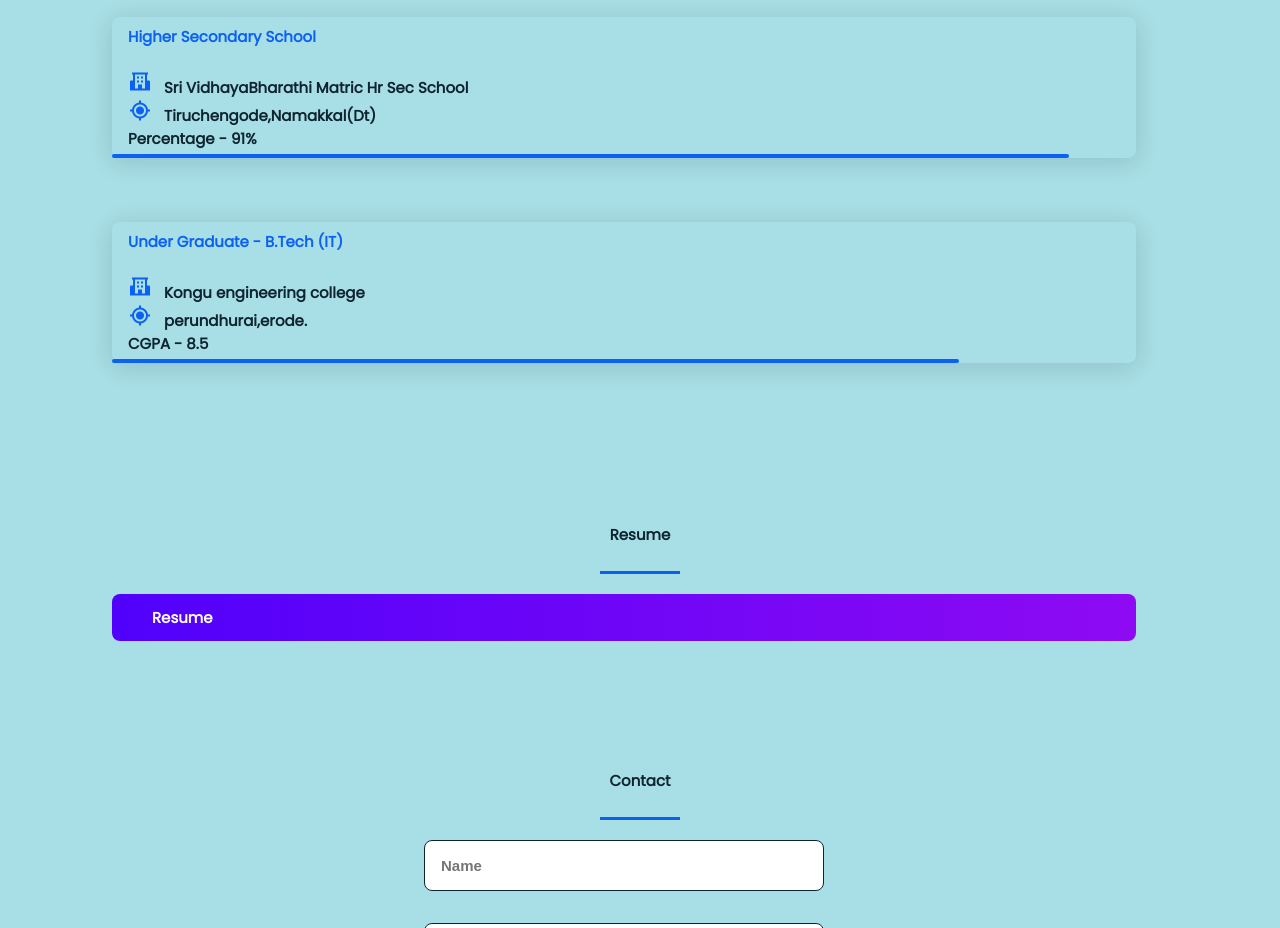
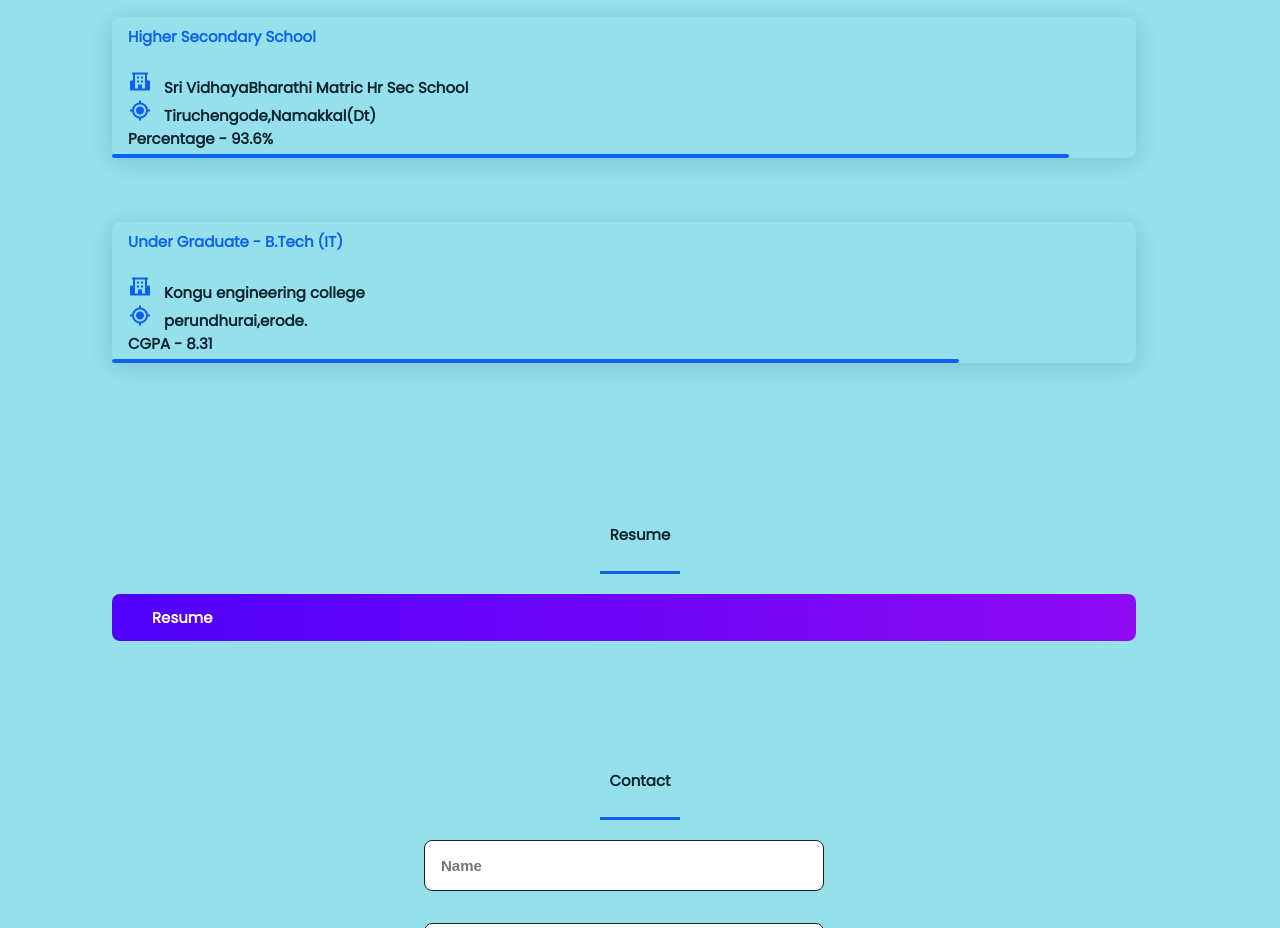
Before and after one commit to reshreshu/setup_ci, a plain HTML site: page index.html in a window 1280 px wide. Shown: the part 3520-4448 px from the top of the page. Drawn offline with nearby package versions, Linux system fonts and the light colour scheme; a script that the page names is missing.

Commit message:
final push

```diff
--- a/index.html
+++ b/index.html
@@ -203,7 +203,7 @@ Beyond academics, I have presented papers and posters at various technical event
                         <span class="education_name">Sri VidhayaBharathi Matric Hr Sec School</span><br>
                         <i class='bx bx-current-location location_icon' ></i>
                         <span class="location_name">Tiruchengode,Namakkal(Dt)</span><br>
-                        <span class="school_percentage">Percentage - 91%</span>
+                        <span class="school_percentage">Percentage - 93.6%</span>
                     </div>
                     <div class="school_bar school_hsc"></div>
                 </div>
@@ -219,7 +219,7 @@ Beyond academics, I have presented papers and posters at various technical event
                         <span class="location_name">
                             perundhurai,erode.
                         </span><br>
-                        <span class="school_percentage">CGPA - 8.5</span>
+                        <span class="school_percentage">CGPA - 8.31</span>
                     </div>
                     <div class="school_bar school_ug"></div>
                 </div>
--- a/style.css
+++ b/style.css
@@ -3,7 +3,7 @@
 /* variables*/
 
 body{
-    background-color: rgb(168, 222, 229);
+    background-color: rgb(149, 224, 234);
 }
 header{
     padding: 10px;
```
Also changed, not shown: 1 other file.
